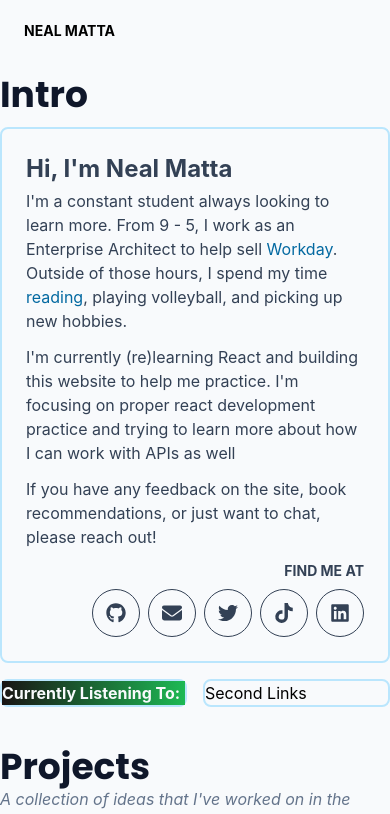
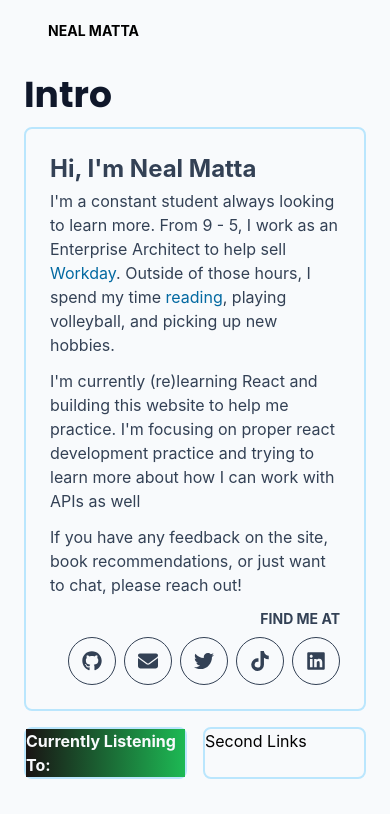
Before and after one commit to NealMatta/personal-website, a React (Create React App) app: page / in a window 390 px wide. Shown: the top 814 px of the page. Built offline with nearby package versions, Linux system fonts and the light colour scheme.

Commit message:
Small change to add padding for mobile responsiveness

```diff
--- a/src/App.js
+++ b/src/App.js
@@ -12,7 +12,7 @@ import Project from './components/SubComponents/Project';
 
 function App() {
 	return (
-		<div className="container mx-auto max-w-4xl">
+		<div className="mx-auto px-6 max-w-5xl">
 			<Navbar />
 
 			<Section title={'Intro'}>
```
